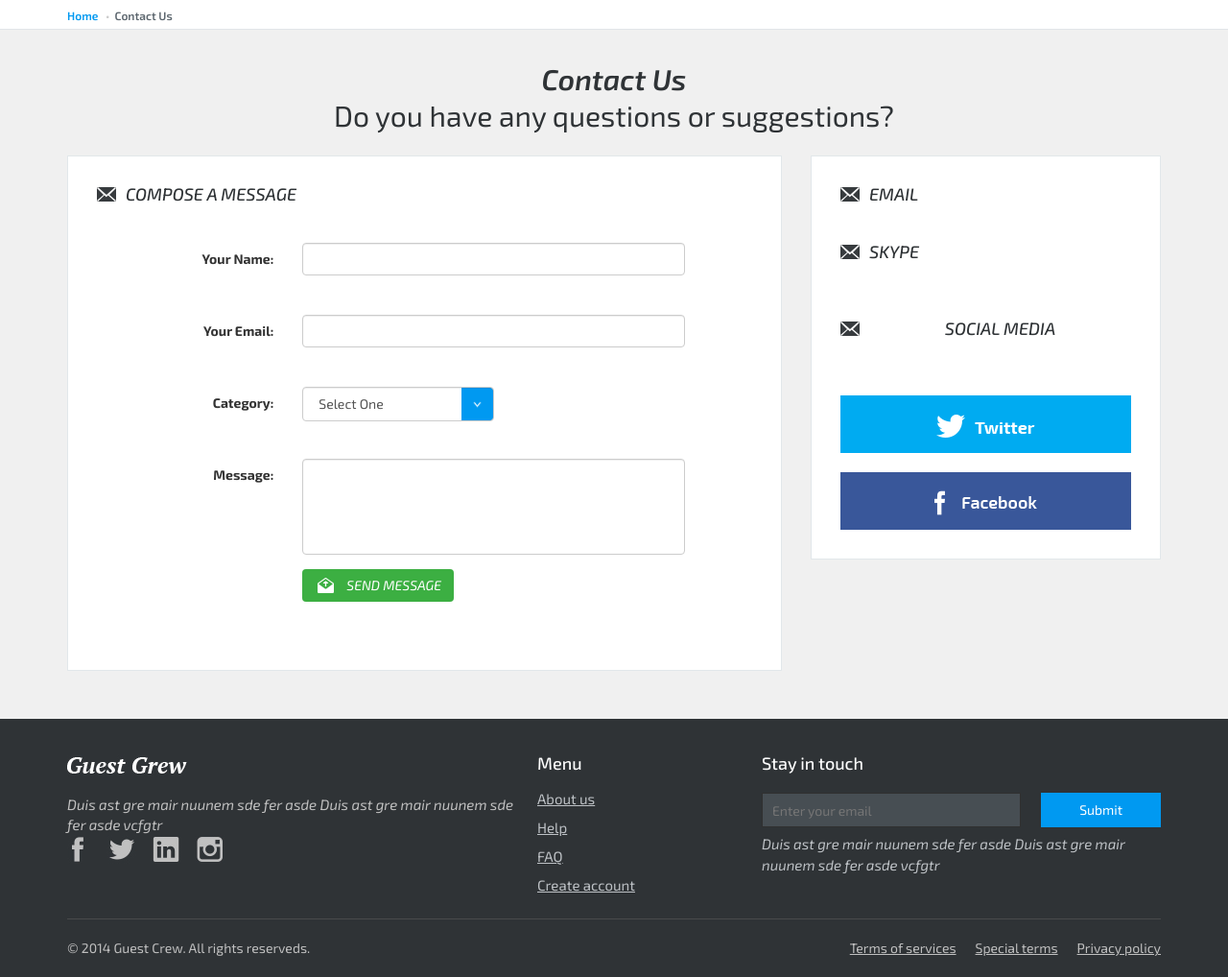
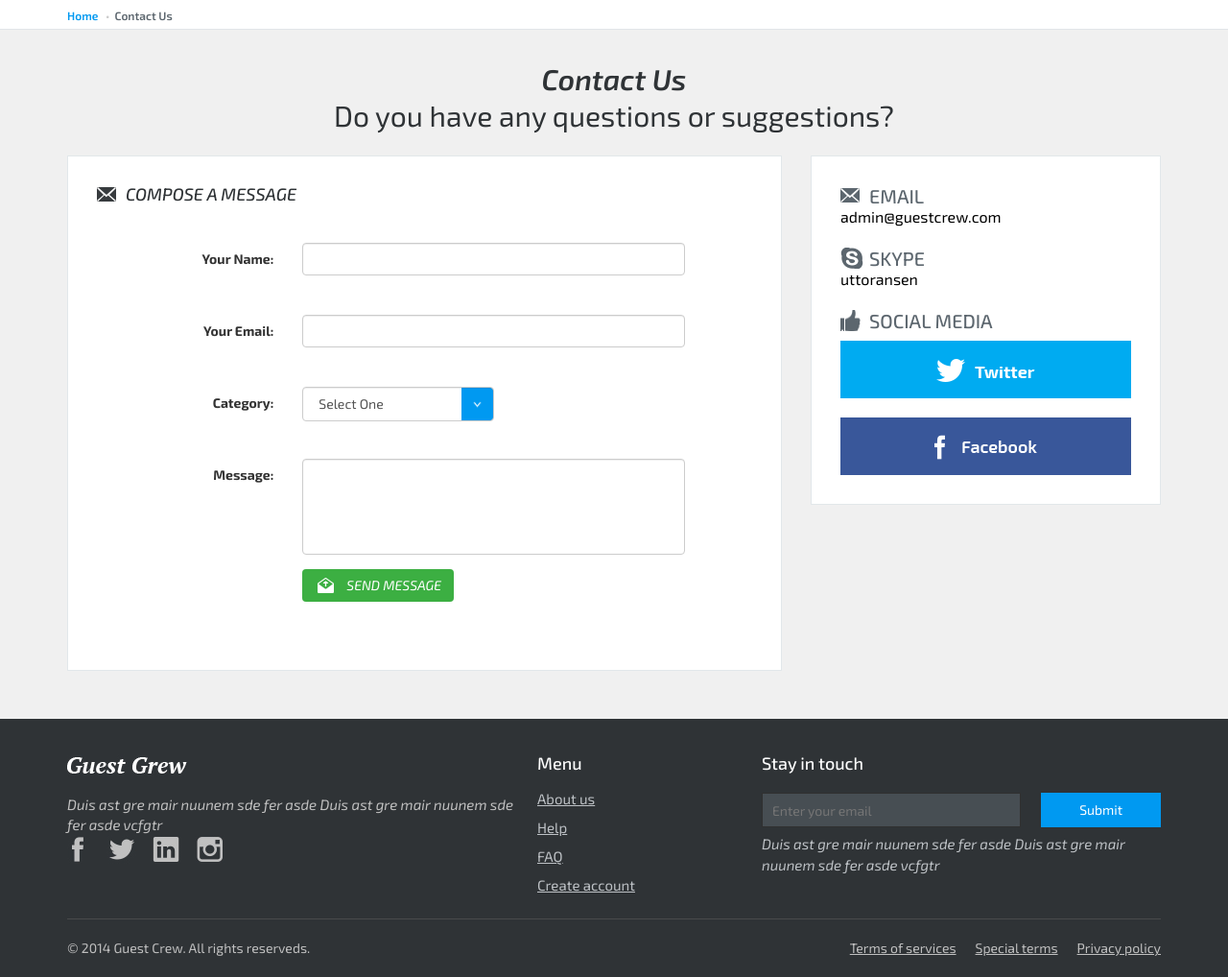
Before and after one commit to git-webstyle/guestgrew, a PHP site: page /contactUs.php in a window 1280 px wide. Shown: the part 81-1099 px from the top of the page at 96% size. Run offline with PHP 8.4, Linux system fonts and the light colour scheme.

Commit message:
Final ContactUs

```diff
--- a/contactUs.php
+++ b/contactUs.php
@@ -65,10 +65,12 @@
             <div class="col-md-4"><div class="row">
                     <div class="page_block margin_15_l right_side">
                         <h3 class="contact_left_title mail">Email</h3>
+                        <p>admin@guestcrew.com</p>
                         <h3 class="contact_left_title skype">Skype</h3>
-                        <h3 class="contact_left_title social">Social Media</h3>
+                        <p>uttoransen</p>
+                        <h3 class="contact_left_title socials">Social Media</h3>
                         <span class="social twitter2"><img src="images/twitter2.png"></span>
-                                <span class="social facebook2"><img src="images/facebook2.png"></span>
+                        <span class="social facebook2"><img src="images/facebook2.png"></span>
                     </div>
                 </div></div>
             <div class="clear"></div>
--- a/css/style.css
+++ b/css/style.css
@@ -2705,6 +2705,27 @@ End Header Page
   color: #fff;
   padding-left: 45px;
 }
+.contactUs .right_side p {
+  font-size: 16px !important;
+  color: #000 !important;
+  margin-bottom: 20px;
+}
+.contactUs .right_side .contact_left_title {
+  color: #5c666e !important;
+  font-size: 20px !important;
+  font-style: normal;
+  margin-bottom: 0px;
+}
+.contactUs .right_side .contact_left_title.mail {
+  background-image: url(../images/plic_right.png);
+}
+.contactUs .right_side .contact_left_title.skype {
+  background-image: url(../images/skype_icon.png);
+}
+.contactUs .right_side .contact_left_title.socials {
+  background-image: url(../images/social.png);
+  margin-bottom: 10px;
+}
 /*Formulars*/
 .arrow-down-blue {
   display: block;
--- a/less/price_formulars.less
+++ b/less/price_formulars.less
@@ -379,7 +379,7 @@
 
 /* Contact US */
 
-.contactUs {
+.contactUs  {
     h3 {
         font-size: 24px;
         text-transform: uppercase;
@@ -414,6 +414,29 @@
             color: #fff;
             padding-left: 45px;
         }
+    }
+    .right_side {
+    p {
+        font-size: 16px !important;
+        color: #000 !important;
+        margin-bottom: 20px;
+    }
+    .contact_left_title {
+        color: #5c666e !important;
+        font-size: 20px !important;
+        font-style: normal;
+        margin-bottom: 0px;
+        &.mail {
+            background-image: url(../images/plic_right.png);
+        }
+        &.skype {
+            background-image: url(../images/skype_icon.png);
+        }
+        &.socials {
+            background-image: url(../images/social.png);
+            margin-bottom: 10px;
+        }
+    }
     }
 }
 /*Formulars*/
```
Also changed, not shown: images/plic_right.png (added), images/skype_icon.png (added), images/social.png (added), 1 other file.
